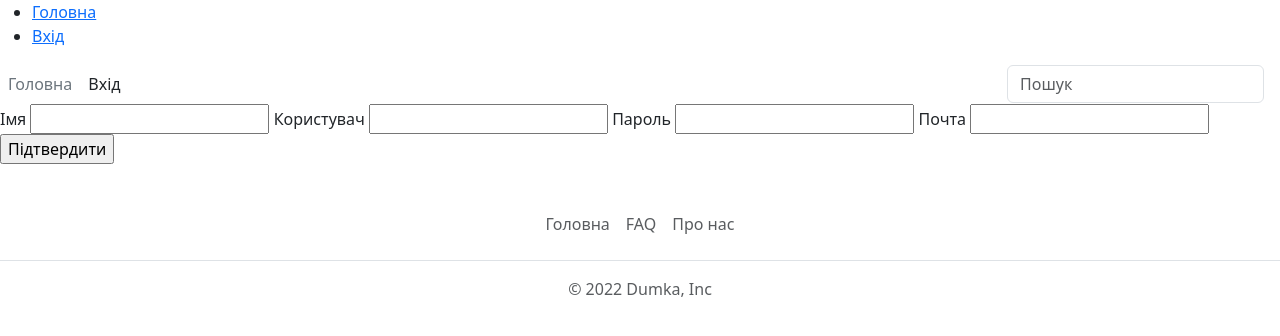
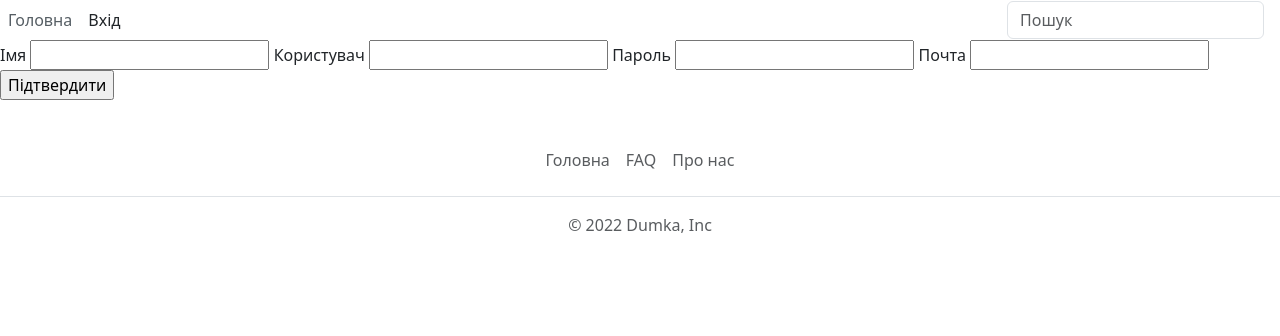
Before and after one commit to Fundi1330/Dumka, a Flask app: page /singup in a window 1280 px wide. Shown: the top 336 px of the page. Run offline with Flask 2, Linux system fonts and the light colour scheme.

Commit message:
fixed base.html

```diff
--- a/application/templates/base.html
+++ b/application/templates/base.html
@@ -10,24 +10,6 @@
 <body>
     <div class="wrapper">
         <header class="header">
-            <nav class="menu__wrapper">
-                <ul class="menu__list">
-                    <li class="menu__item"><a href="/">Головна</a></li>
-                    {% if current_user.is_anonymus %}
-                    <li class="menu__item"><a href="/signup">Реєстрація</a></li>
-<<<<<<< HEAD
-                    {% endif %}
-                    {% if not current_user.is_authenticated %}
-                    <li class="menu__item"><a href="/login">Вхід</a></li>
-                    {% endif %}
-                    {% if current_user.is_authenticated %}
-                    <li class="menu__item"><a href="{{ url_for('user', username=current_user.username) }}">Профіль</a></li>
-                    <li class="menu__item"><a href="/logout">Вийти</a></li>
-=======
->>>>>>> ce1e375 (changed footer and header)
-                    {% endif %}
-                </ul>
-            </nav>
             <div class="d-flex flex-wrap align-items-center justify-content-center justify-content-lg-start">
                 <a href="/" class="d-flex align-items-center mb-2 mb-lg-0 text-dark text-decoration-none">
 
```
